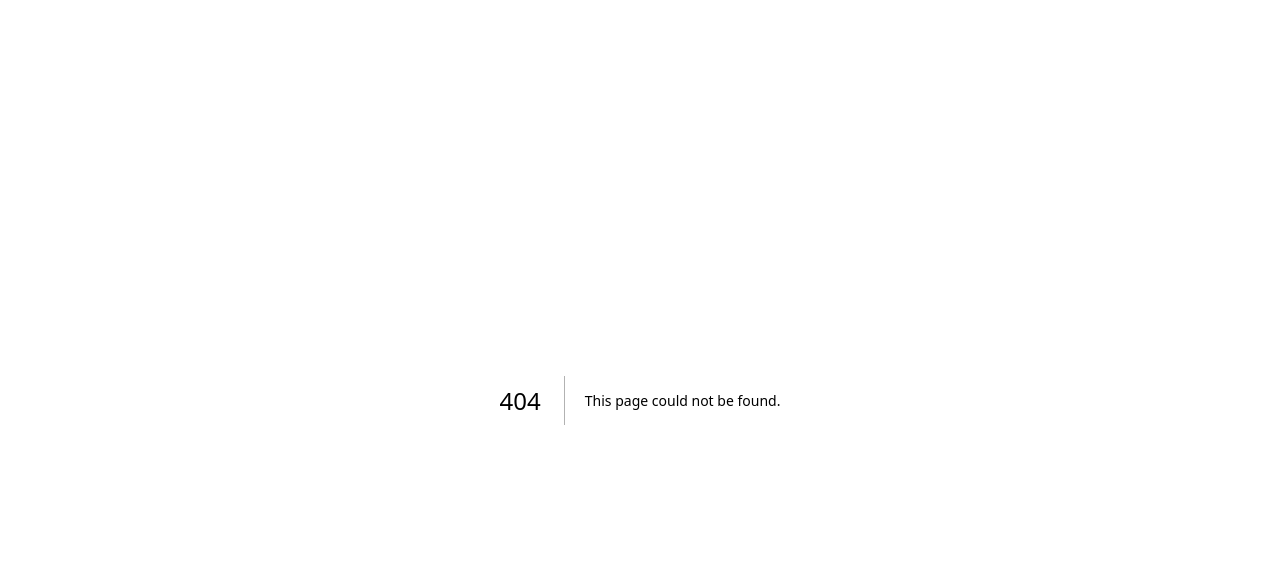
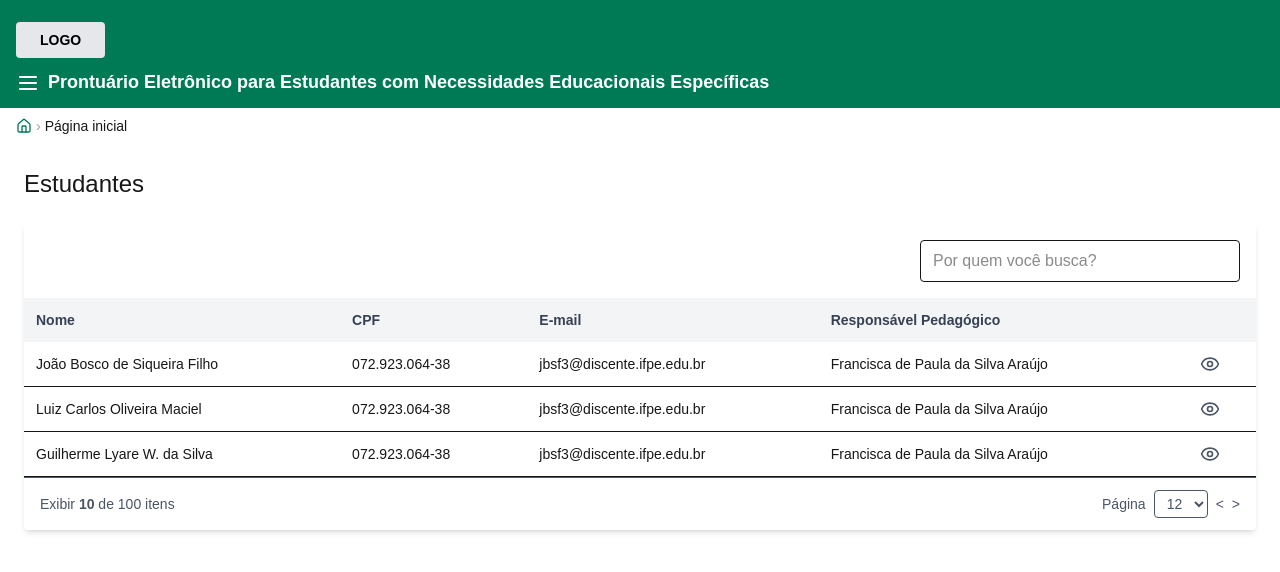
Before and after one commit to ifpebj-ti/pe-estudantes, a Next.js app in the folder front/: page /estudantes in a window 1280 px wide. Before the commit this address had no page. Shown: the top 572 px of the page. Built offline with nearby package versions, Linux system fonts and the light colour scheme.

Commit message:
feat: Paginas de detalhes do estudante

```diff
--- a/front/src/app/anamnese/page.tsx
+++ b/front/src/app/anamnese/page.tsx
@@ -16,7 +16,7 @@ export default function AnamnesePage() {
   return (
     <AppLayout
       breadcrumbs={[
-        { href: '/', label: 'Página Inicial' },
+        { href: '/home', label: 'Página Inicial' },
         { href: '/joao-bosco', label: 'João Bosco de Siqueira Filho' },
         { href: '/anamnese', label: 'Anamnese' },
       ]}
--- a/front/src/app/comentarios/page.tsx
+++ b/front/src/app/comentarios/page.tsx
@@ -39,7 +39,7 @@ export default function ComentariosMultiprofissionais() {
   return (
     <AppLayout
         breadcrumbs={[
-          { href: '/', label: 'Página Inicial' },
+          { href: '/home', label: 'Página Inicial' },
           { href: '/joao-bosco', label: 'João Bosco de Siqueira Filho' },
           { href: '/comentarios', label: 'Comentários Multiprofissionais' },
         ]}
--- /dev/null
+++ b/front/src/app/estudantes/page.tsx
@@ -0,0 +1,22 @@
+// app/estudantes/page.tsx
+
+"use client";
+
+import AppLayout from "@/components/AppLayout";
+import TabelaEstudantes from "@/components/TabelaEstudantes";
+import { Home } from "lucide-react";
+
+export default function EstudantesPage() {
+  return (
+    <AppLayout
+      breadcrumbs={[
+        { href: "/home", label: "Página inicial" }
+      ]}
+    >
+      <main className="p-6">
+        <h1 className="text-2xl font-light mb-6">Estudantes</h1>
+        <TabelaEstudantes />
+      </main>
+    </AppLayout>
+  );
+}
--- /dev/null
+++ b/front/src/app/estudantes/visualizar/page.tsx
@@ -0,0 +1,84 @@
+// app/estudantes/visualizar/page.tsx
+
+"use client";
+
+import { useSearchParams } from "next/navigation";
+import AppLayout from "@/components/AppLayout";
+import {
+  ClipboardPlus,
+  Stethoscope,
+  MessagesSquare,
+  BookOpenCheck,
+  FileText,
+  CheckCircle,
+  AlertTriangle,
+  Info,
+} from "lucide-react";
+import { JSX } from "react";
+
+function Card({ label, icon: Icon, status }: { label: string, icon: any, status?: 'ok' | 'warn' | 'info' }) {
+  const statusIcons: Record<'ok' | 'warn' | 'info', JSX.Element> = {
+    ok: <CheckCircle className="text-green-500 absolute top-2 right-2" />,
+    warn: <AlertTriangle className="text-yellow-500 absolute top-2 right-2" />,
+    info: <Info className="text-blue-500 absolute top-2 right-2" />,
+  };
+
+  return (
+    <div className="relative bg-white rounded shadow p-6 flex flex-col items-center justify-center text-center hover:shadow-md">
+      {status && statusIcons[status]}
+      <Icon className="w-8 h-8 mb-2 text-green-800" />
+      <span className="text-green-900 font-medium text-sm leading-tight">{label}</span>
+    </div>
+  );
+}
+
+export default function VisualizarEstudante() {
+  const searchParams = useSearchParams();
+  const nome = searchParams.get("nome");
+  const cpf = searchParams.get("cpf");
+  const email = searchParams.get("email");
+  const responsavel = searchParams.get("responsavel");
+  const endereco = searchParams.get("endereco");
+
+  return (
+    <AppLayout
+      breadcrumbs={[
+        { href: "/home", label: "Página inicial" },
+        { href: "/estudantes", label: nome || "Estudante" },
+      ]}
+    >
+      <div className="p-6">
+        <div className="overflow-auto rounded shadow">
+          <table className="min-w-full table-auto text-sm">
+            <thead className="bg-gray-100">
+              <tr>
+                <th className="p-3 text-left">Nome</th>
+                <th className="p-3 text-left">CPF</th>
+                <th className="p-3 text-left">E-mail</th>
+                <th className="p-3 text-left">Responsável Pedagógico</th>
+                <th className="p-3 text-left">Endereço</th>
+              </tr>
+            </thead>
+            <tbody>
+              <tr className="border-t">
+                <td className="p-3">{nome}</td>
+                <td className="p-3">{cpf}</td>
+                <td className="p-3">{email}</td>
+                <td className="p-3">{responsavel}</td>
+                <td className="p-3">{endereco}</td>
+              </tr>
+            </tbody>
+          </table>
+        </div>
+
+        <div className="grid grid-cols-1 md:grid-cols-2 lg:grid-cols-3 gap-6 mt-10">
+          <Card label="Triagem" icon={ClipboardPlus} status="ok" />
+          <Card label="Anamnese" icon={Stethoscope} status="warn" />
+          <Card label="Comentários Multiprofissionais" icon={MessagesSquare} status="info" />
+          <Card label="PEI" icon={BookOpenCheck} />
+          <Card label="Relatórios" icon={FileText} />
+        </div>
+      </div>
+    </AppLayout>
+  );
+}
--- a/front/src/app/home/page.tsx
+++ b/front/src/app/home/page.tsx
@@ -18,19 +18,19 @@ export default function HomePage() {
   return (
     <AppLayout
       breadcrumbs={[
-          { href: '/', label: 'Página Inicial' }
+          { href: '/home', label: 'Página Inicial' }
         ]}
     >
       <main className="p-6">
         <h1 className="text-3xl font-light mb-6">Página inicial</h1>
 
         <div className="grid grid-cols-1 sm:grid-cols-2 lg:grid-cols-3 gap-6">
-          <HomeCard label="Pessoas" icon={Users} href="/pessoas" />
+          <HomeCard label="Pessoas" icon={Users} href="/estudantes" />
           <HomeCard label="Triagem" icon={ClipboardPlus} href="/triagem" />
           <HomeCard label="Anamnese" icon={Stethoscope} href="/anamnese" />
           <HomeCard label="Comentários Multiprofissionais" icon={MessagesSquare} href="/comentarios" />
           <HomeCard label="PEI" icon={BookOpenCheck} href="/pei" />
-          <HomeCard label="Relatórios" icon={FileText} href="/relatorios" />
+          <HomeCard label="Relatórios" icon={FileText} href="/relatorio" />
         </div>
     </main>
     </AppLayout>
--- a/front/src/app/pei/page.tsx
+++ b/front/src/app/pei/page.tsx
@@ -16,7 +16,7 @@ export default function PEIPage() {
   return (
     <AppLayout
       breadcrumbs={[
-        { href: '/', label: 'Página Inicial' },
+        { href: '/home', label: 'Página Inicial' },
         { href: '/joao-bosco', label: 'João Bosco de Siqueira Filho' },
         { href: '/pei', label: 'PEI' },
       ]}
--- a/front/src/app/relatorio/page.tsx
+++ b/front/src/app/relatorio/page.tsx
@@ -13,7 +13,7 @@ export default function RelatorioPage() {
   return (
     <AppLayout
       breadcrumbs={[
-        { href: "/", label: "Página Inicial" },
+        { href: "/home", label: "Página Inicial" },
         { href: "/joao-bosco", label: "João Bosco de Siqueira Filho" },
         { href: "/pei", label: "PEI" },
       ]}
--- a/front/src/app/triagem/page.tsx
+++ b/front/src/app/triagem/page.tsx
@@ -28,7 +28,7 @@ export default function TriagemPage() {
   return (
     <AppLayout
       breadcrumbs={[
-          { href: '/', label: 'Página Inicial' },
+          { href: '/home', label: 'Página Inicial' },
           { href: '/joao-bosco', label: 'João Bosco de Siqueira Filho' },
           { href: '/triagem', label: 'Triagem' },
         ]}
--- /dev/null
+++ b/front/src/components/TabelaEstudantes.tsx
@@ -0,0 +1,100 @@
+// components/TabelaEstudantes.tsx
+
+"use client";
+
+import { Eye } from "lucide-react";
+import { useRouter } from "next/navigation";
+import { useState } from "react";
+
+const estudantes = [
+  {
+    nome: "João Bosco de Siqueira Filho",
+    cpf: "072.923.064-38",
+    email: "jbsf3@discente.ifpe.edu.br",
+    responsavel: "Francisca de Paula da Silva Araújo",
+    endereco: "Rua São Lourenço, 2B, Centro, Belo Jardim",
+  },
+  {
+    nome: "Luiz Carlos Oliveira Maciel",
+    cpf: "072.923.064-38",
+    email: "jbsf3@discente.ifpe.edu.br",
+    responsavel: "Francisca de Paula da Silva Araújo",
+    endereco: "Rua São Lourenço, 2B, Centro, Belo Jardim",
+  },
+  {
+    nome: "Guilherme Lyare W. da Silva",
+    cpf: "072.923.064-38",
+    email: "jbsf3@discente.ifpe.edu.br",
+    responsavel: "Francisca de Paula da Silva Araújo",
+    endereco: "Rua São Lourenço, 2B, Centro, Belo Jardim",
+  },
+];
+
+export default function TabelaEstudantes() {
+  const [busca, setBusca] = useState("");
+  const router = useRouter();
+
+  const filtrados = estudantes.filter(e =>
+    e.nome.toLowerCase().includes(busca.toLowerCase())
+  );
+
+  const handleVerEstudante = (estudante: typeof estudantes[0]) => {
+    const query = new URLSearchParams(estudante).toString();
+    router.push(`/estudantes/visualizar?${query}`);
+  };
+
+  return (
+    <div className="bg-white rounded shadow-md">
+      <div className="p-4 flex justify-end">
+        <input
+          type="text"
+          placeholder="Por quem você busca?"
+          value={busca}
+          onChange={(e) => setBusca(e.target.value)}
+          className="w-80 border rounded px-3 py-2"
+        />
+      </div>
+
+      <table className="min-w-full table-auto text-sm text-left">
+        <thead className="bg-gray-100 text-gray-700">
+          <tr>
+            <th className="p-3">Nome</th>
+            <th className="p-3">CPF</th>
+            <th className="p-3">E-mail</th>
+            <th className="p-3">Responsável Pedagógico</th>
+            <th className="p-3"></th>
+          </tr>
+        </thead>
+        <tbody>
+          {filtrados.map((estudante, index) => (
+            <tr key={index} className="border-b hover:bg-gray-50">
+              <td className="p-3">{estudante.nome}</td>
+              <td className="p-3">{estudante.cpf}</td>
+              <td className="p-3">{estudante.email}</td>
+              <td className="p-3">{estudante.responsavel}</td>
+              <td className="p-3 text-center">
+                <Eye
+                  className="w-5 h-5 text-gray-600 cursor-pointer"
+                  onClick={() => handleVerEstudante(estudante)}
+                />
+              </td>
+            </tr>
+          ))}
+        </tbody>
+      </table>
+
+      <div className="flex justify-between items-center px-4 py-3 text-sm text-gray-600 border-t">
+        <div>Exibir <span className="font-semibold">10</span> de 100 itens</div>
+        <div className="flex items-center space-x-2">
+          <span>Página</span>
+          <select className="border rounded px-2 py-1">
+            <option>12</option>
+            {/* outras opções aqui */}
+          </select>
+          <button>{"<"}</button>
+          <button>{">"}</button>
+        </div>
+      </div>
+    </div>
+  );
+}
```
